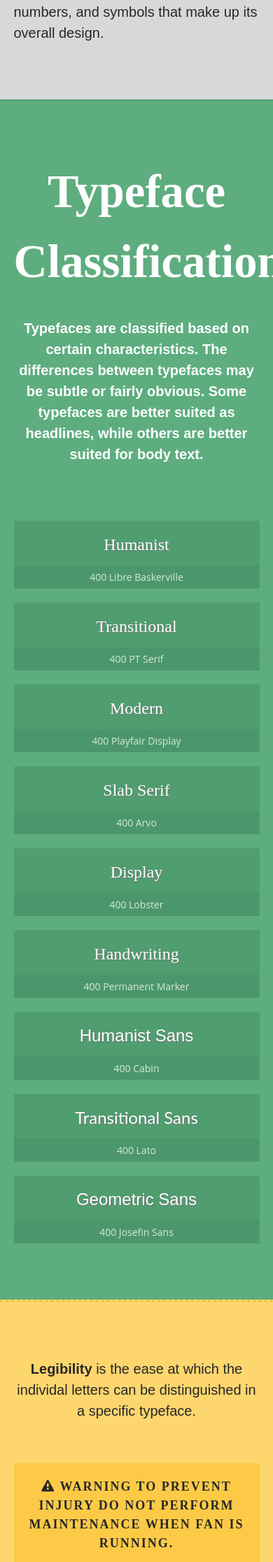
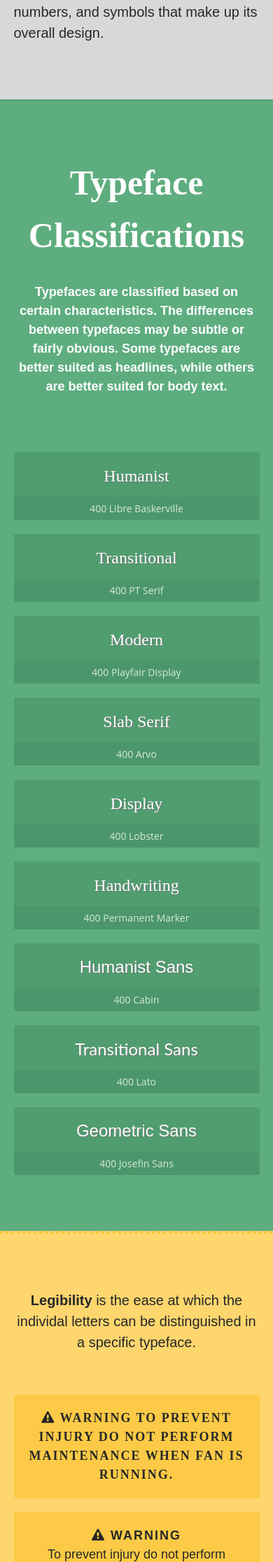
Before and after one commit to noaharogers/typography, a Jekyll site: the page built from index.html, in a window 390 px wide. Shown: the part 755-2987 px from the top of the page at 70% size. Built offline with Jekyll 4.4.1, drawn with Linux system fonts in a browser that asks for light colours; nearby versions of some CDN libraries; comment, search, counter and statistics services are not loaded.

Commit message:
Adds responsive for section header

```diff
--- a/assets/stylesheets/components/_layout.scss
+++ b/assets/stylesheets/components/_layout.scss
@@ -31,12 +31,21 @@
   background: $green;
   color: $white;
   font-family: "Josefin Sans", sans-serif;
+  font-size: .9rem;
   font-weight: $bold;
   text-align: center;
 
+  @media #{$medium} {
+    font-size: 1rem;
+  }
+
   h1 {
     font-family: "Amatic SC", cursive;
-    font-size: 3.333rem;
+    font-size: 2.5rem;
+
+    @media #{$medium} {
+      font-size: 3rem;
+    }
   }
 }
 
```
